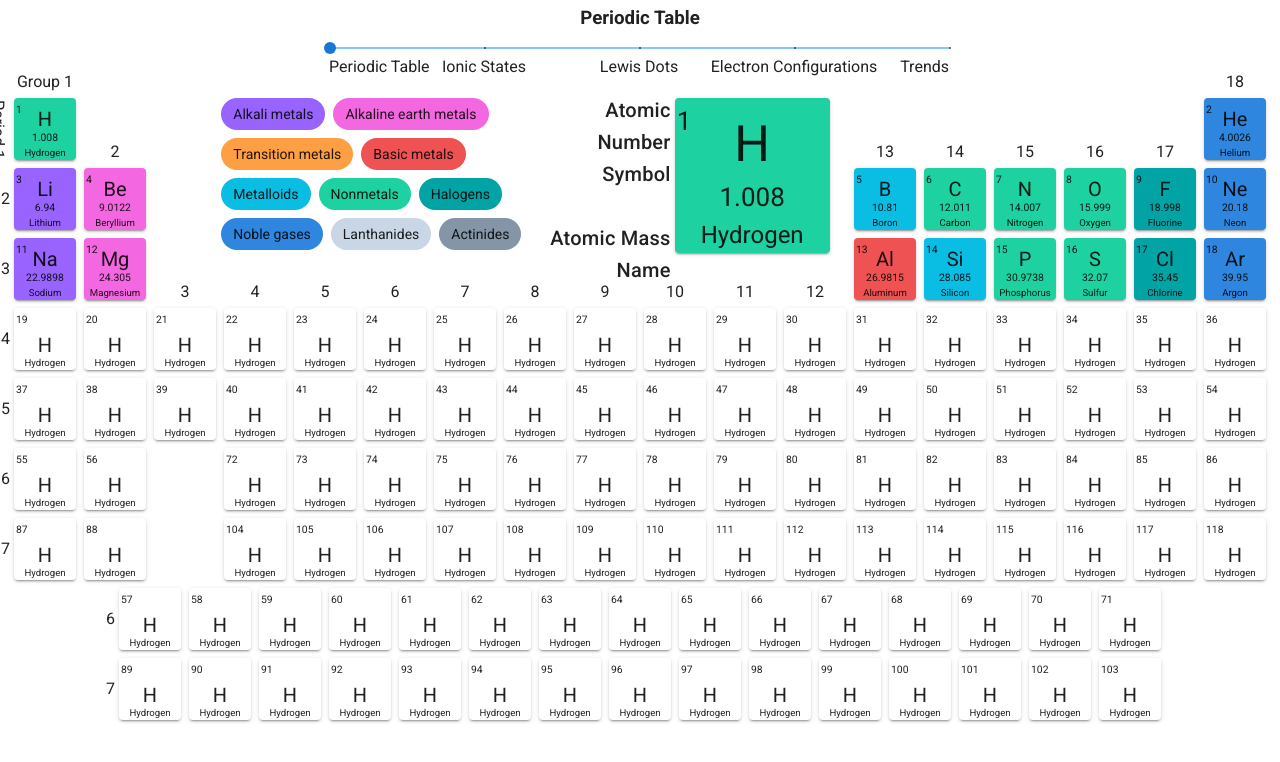
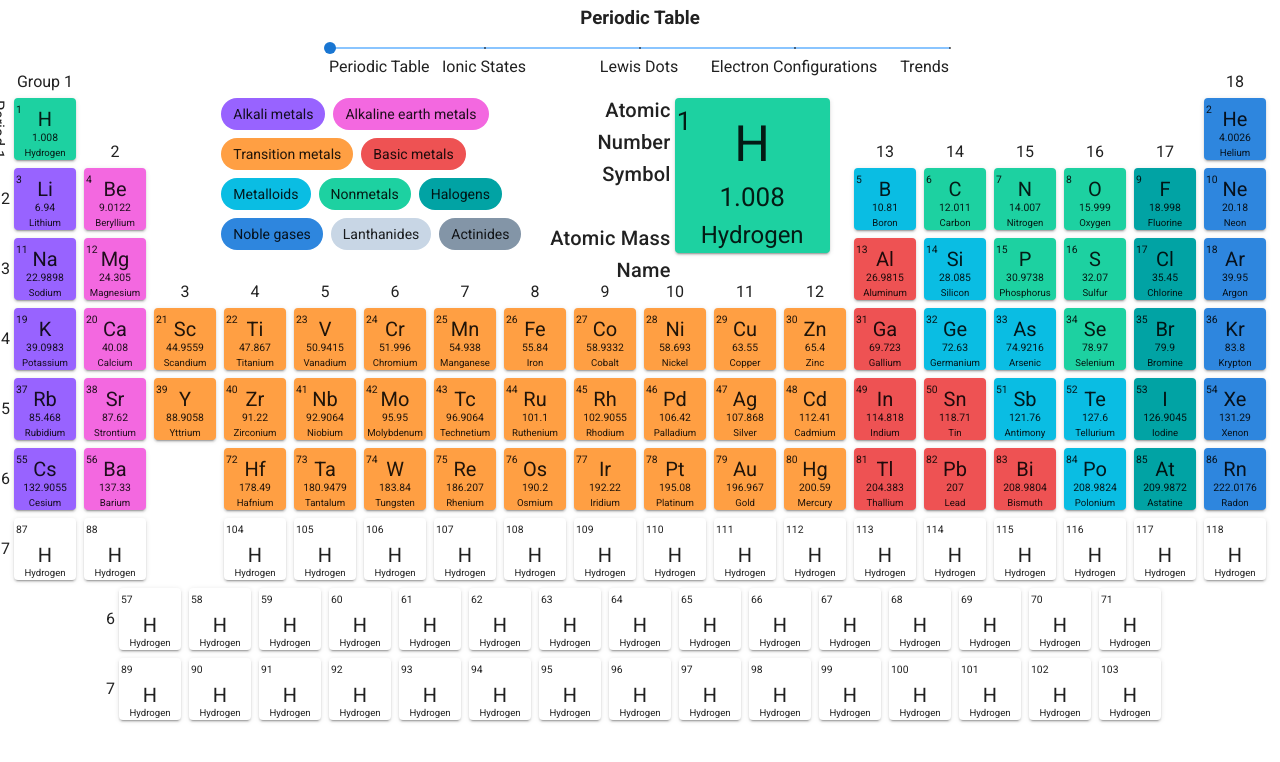
Before and after one commit to wdmatthews/periodic-table, a Nuxt app: page / in a window 1280 px wide. Shown: the top 762 px of the page. Built offline with nearby package versions, Linux system fonts and the light colour scheme.

Commit message:
Added periods 4 through 6

```diff
--- a/assets/data/elements.js
+++ b/assets/data/elements.js
@@ -147,4 +147,428 @@ export default [
     ions: [0],
     dots: EIGHT_DOTS,
   },
+  {
+    name: 'Potassium',
+    symbol: 'K',
+    family: 'Alkali metals',
+    weight: 39.0983,
+    ions: [1],
+    dots: ONE_DOT,
+  },
+  {
+    name: 'Calcium',
+    symbol: 'Ca',
+    family: 'Alkaline earth metals',
+    weight: 40.08,
+    ions: [2],
+    dots: TWO_DOTS,
+  },
+  {
+    name: 'Scandium',
+    symbol: 'Sc',
+    family: 'Transition metals',
+    weight: 44.9559,
+    ions: [3],
+    dots: [],
+  },
+  {
+    name: 'Titanium',
+    symbol: 'Ti',
+    family: 'Transition metals',
+    weight: 47.867,
+    ions: [3, 4],
+    dots: [],
+  },
+  {
+    name: 'Vanadium',
+    symbol: 'V',
+    family: 'Transition metals',
+    weight: 50.9415,
+    ions: [3, 5],
+    dots: [],
+  },
+  {
+    name: 'Chromium',
+    symbol: 'Cr',
+    family: 'Transition metals',
+    weight: 51.996,
+    ions: [2, 3],
+    dots: [],
+  },
+  {
+    name: 'Manganese',
+    symbol: 'Mn',
+    family: 'Transition metals',
+    weight: 54.938,
+    ions: [2, 4],
+    dots: [],
+  },
+  {
+    name: 'Iron',
+    symbol: 'Fe',
+    family: 'Transition metals',
+    weight: 55.84,
+    ions: [2, 3],
+    dots: [],
+  },
+  {
+    name: 'Cobalt',
+    symbol: 'Co',
+    family: 'Transition metals',
+    weight: 58.9332,
+    ions: [2, 3],
+    dots: [],
+  },
+  {
+    name: 'Nickel',
+    symbol: 'Ni',
+    family: 'Transition metals',
+    weight: 58.693,
+    ions: [2, 3],
+    dots: [],
+  },
+  {
+    name: 'Copper',
+    symbol: 'Cu',
+    family: 'Transition metals',
+    weight: 63.55,
+    ions: [1, 2],
+    dots: [],
+  },
+  {
+    name: 'Zinc',
+    symbol: 'Zn',
+    family: 'Transition metals',
+    weight: 65.4,
+    ions: [2],
+    dots: [],
+  },
+  {
+    name: 'Gallium',
+    symbol: 'Ga',
+    family: 'Basic metals',
+    weight: 69.723,
+    ions: [3],
+    dots: THREE_DOTS,
+  },
+  {
+    name: 'Germanium',
+    symbol: 'Ge',
+    family: 'Metalloids',
+    weight: 72.63,
+    ions: [4],
+    dots: FOUR_DOTS,
+  },
+  {
+    name: 'Arsenic',
+    symbol: 'As',
+    family: 'Metalloids',
+    weight: 74.9216,
+    ions: [-3],
+    dots: FIVE_DOTS,
+  },
+  {
+    name: 'Selenium',
+    symbol: 'Se',
+    family: 'Nonmetals',
+    weight: 78.97,
+    ions: [-2],
+    dots: SIX_DOTS,
+  },
+  {
+    name: 'Bromine',
+    symbol: 'Br',
+    family: 'Halogens',
+    weight: 79.9,
+    ions: [-1],
+    dots: SEVEN_DOTS,
+  },
+  {
+    name: 'Krypton',
+    symbol: 'Kr',
+    family: 'Noble gases',
+    weight: 83.8,
+    ions: [0],
+    dots: EIGHT_DOTS,
+  },
+  {
+    name: 'Rubidium',
+    symbol: 'Rb',
+    family: 'Alkali metals',
+    weight: 85.468,
+    ions: [1],
+    dots: ONE_DOT,
+  },
+  {
+    name: 'Strontium',
+    symbol: 'Sr',
+    family: 'Alkaline earth metals',
+    weight: 87.62,
+    ions: [2],
+    dots: TWO_DOTS,
+  },
+  {
+    name: 'Yttrium',
+    symbol: 'Y',
+    family: 'Transition metals',
+    weight: 88.9058,
+    ions: [3],
+    dots: [],
+  },
+  {
+    name: 'Zirconium',
+    symbol: 'Zr',
+    family: 'Transition metals',
+    weight: 91.22,
+    ions: [4],
+    dots: [],
+  },
+  {
+    name: 'Niobium',
+    symbol: 'Nb',
+    family: 'Transition metals',
+    weight: 92.9064,
+    ions: [3, 5],
+    dots: [],
+  },
+  {
+    name: 'Molybdenum',
+    symbol: 'Mo',
+    family: 'Transition metals',
+    weight: 95.95,
+    ions: [6],
+    dots: [],
+  },
+  {
+    name: 'Technetium',
+    symbol: 'Tc',
+    family: 'Transition metals',
+    weight: 96.9064,
+    ions: [7],
+    dots: [],
+  },
+  {
+    name: 'Ruthenium',
+    symbol: 'Ru',
+    family: 'Transition metals',
+    weight: 101.1,
+    ions: [3, 4],
+    dots: [],
+  },
+  {
+    name: 'Rhodium',
+    symbol: 'Rh',
+    family: 'Transition metals',
+    weight: 102.9055,
+    ions: [3],
+    dots: [],
+  },
+  {
+    name: 'Palladium',
+    symbol: 'Pd',
+    family: 'Transition metals',
+    weight: 106.42,
+    ions: [2, 4],
+    dots: [],
+  },
+  {
+    name: 'Silver',
+    symbol: 'Ag',
+    family: 'Transition metals',
+    weight: 107.868,
+    ions: [1],
+    dots: [],
+  },
+  {
+    name: 'Cadmium',
+    symbol: 'Cd',
+    family: 'Transition metals',
+    weight: 112.41,
+    ions: [2],
+    dots: [],
+  },
+  {
+    name: 'Indium',
+    symbol: 'In',
+    family: 'Basic metals',
+    weight: 114.818,
+    ions: [3],
+    dots: THREE_DOTS,
+  },
+  {
+    name: 'Tin',
+    symbol: 'Sn',
+    family: 'Basic metals',
+    weight: 118.71,
+    ions: [2, 4],
+    dots: FOUR_DOTS,
+  },
+  {
+    name: 'Antimony',
+    symbol: 'Sb',
+    family: 'Metalloids',
+    weight: 121.76,
+    ions: [3, 5],
+    dots: FIVE_DOTS,
+  },
+  {
+    name: 'Tellurium',
+    symbol: 'Te',
+    family: 'Metalloids',
+    weight: 127.6,
+    ions: [-2],
+    dots: SIX_DOTS,
+  },
+  {
+    name: 'Iodine',
+    symbol: 'I',
+    family: 'Halogens',
+    weight: 126.9045,
+    ions: [-1],
+    dots: SEVEN_DOTS,
+  },
+  {
+    name: 'Xenon',
+    symbol: 'Xe',
+    family: 'Noble gases',
+    weight: 131.29,
+    ions: [0],
+    dots: EIGHT_DOTS,
+  },
+  {
+    name: 'Cesium',
+    symbol: 'Cs',
+    family: 'Alkali metals',
+    weight: 132.9055,
+    ions: [1],
+    dots: ONE_DOT,
+  },
+  {
+    name: 'Barium',
+    symbol: 'Ba',
+    family: 'Alkaline earth metals',
+    weight: 137.33,
+    ions: [2],
+    dots: TWO_DOTS,
+  },
+  {
+    name: 'Hafnium',
+    symbol: 'Hf',
+    family: 'Transition metals',
+    weight: 178.49,
+    ions: [4],
+    dots: [],
+  },
+  {
+    name: 'Tantalum',
+    symbol: 'Ta',
+    family: 'Transition metals',
+    weight: 180.9479,
+    ions: [5],
+    dots: [],
+  },
+  {
+    name: 'Tungsten',
+    symbol: 'W',
+    family: 'Transition metals',
+    weight: 183.84,
+    ions: [6],
+    dots: [],
+  },
+  {
+    name: 'Rhenium',
+    symbol: 'Re',
+    family: 'Transition metals',
+    weight: 186.207,
+    ions: [7],
+    dots: [],
+  },
+  {
+    name: 'Osmium',
+    symbol: 'Os',
+    family: 'Transition metals',
+    weight: 190.2,
+    ions: [4],
+    dots: [],
+  },
+  {
+    name: 'Iridium',
+    symbol: 'Ir',
+    family: 'Transition metals',
+    weight: 192.22,
+    ions: [4],
+    dots: [],
+  },
+  {
+    name: 'Platinum',
+    symbol: 'Pt',
+    family: 'Transition metals',
+    weight: 195.08,
+    ions: [2, 4],
+    dots: [],
+  },
+  {
+    name: 'Gold',
+    symbol: 'Au',
+    family: 'Transition metals',
+    weight: 196.967,
+    ions: [1, 3],
+    dots: [],
+  },
+  {
+    name: 'Mercury',
+    symbol: 'Hg',
+    family: 'Transition metals',
+    weight: 200.59,
+    ions: [2],
+    dots: [],
+  },
+  {
+    name: 'Thallium',
+    symbol: 'Tl',
+    family: 'Basic metals',
+    weight: 204.383,
+    ions: [1, 3],
+    dots: THREE_DOTS,
+  },
+  {
+    name: 'Lead',
+    symbol: 'Pb',
+    family: 'Basic metals',
+    weight: 207,
+    ions: [2, 4],
+    dots: FOUR_DOTS,
+  },
+  {
+    name: 'Bismuth',
+    symbol: 'Bi',
+    family: 'Basic metals',
+    weight: 208.9804,
+    ions: [3, 5],
+    dots: FIVE_DOTS,
+  },
+  {
+    name: 'Polonium',
+    symbol: 'Po',
+    family: 'Metalloids',
+    weight: 208.9824,
+    ions: [2, 4],
+    dots: SIX_DOTS,
+  },
+  {
+    name: 'Astatine',
+    symbol: 'At',
+    family: 'Halogens',
+    weight: 209.9872,
+    ions: [-1],
+    dots: SEVEN_DOTS,
+  },
+  {
+    name: 'Radon',
+    symbol: 'Rn',
+    family: 'Noble gases',
+    weight: 222.0176,
+    ions: [0],
+    dots: EIGHT_DOTS,
+  },
 ]
```
